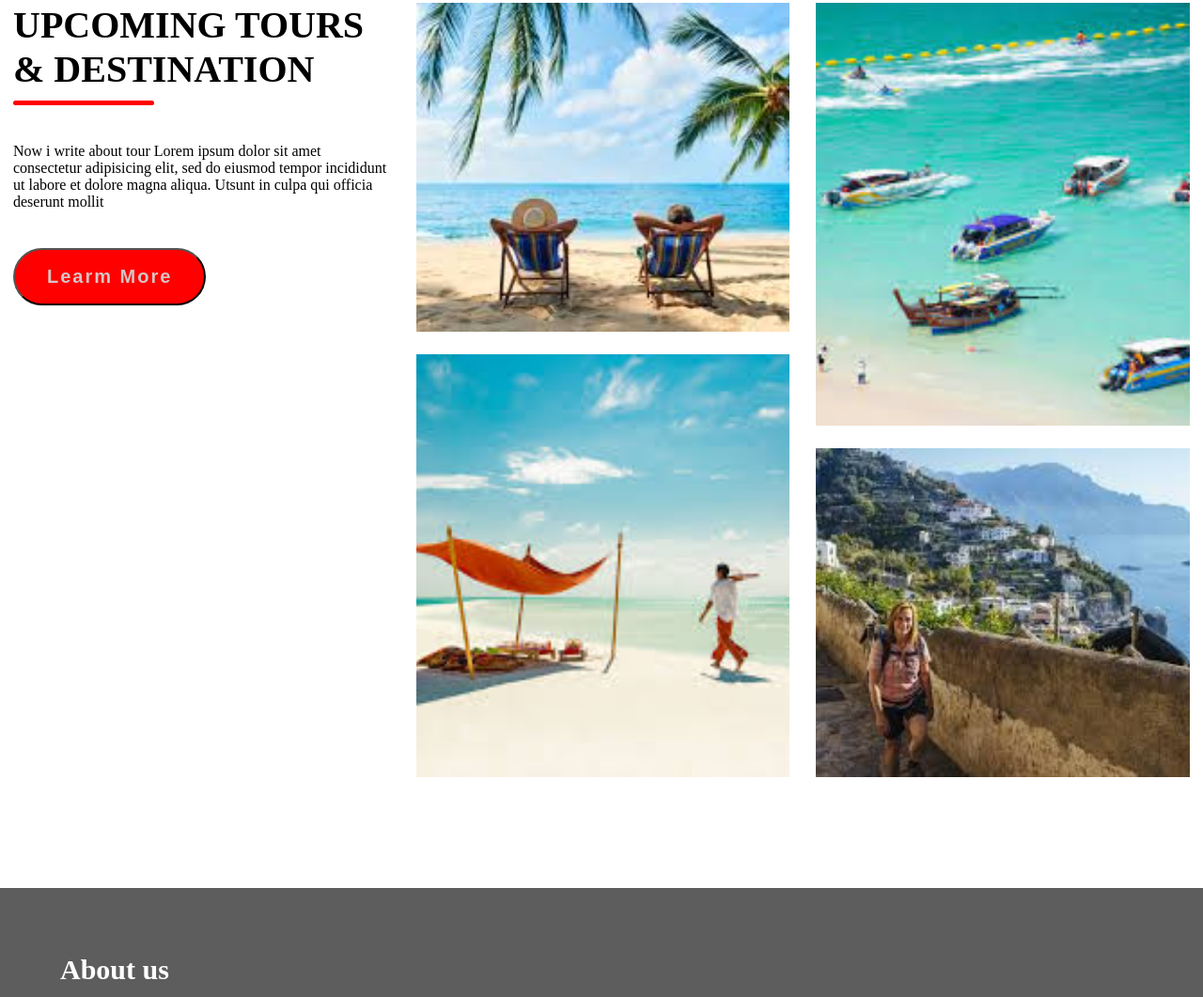
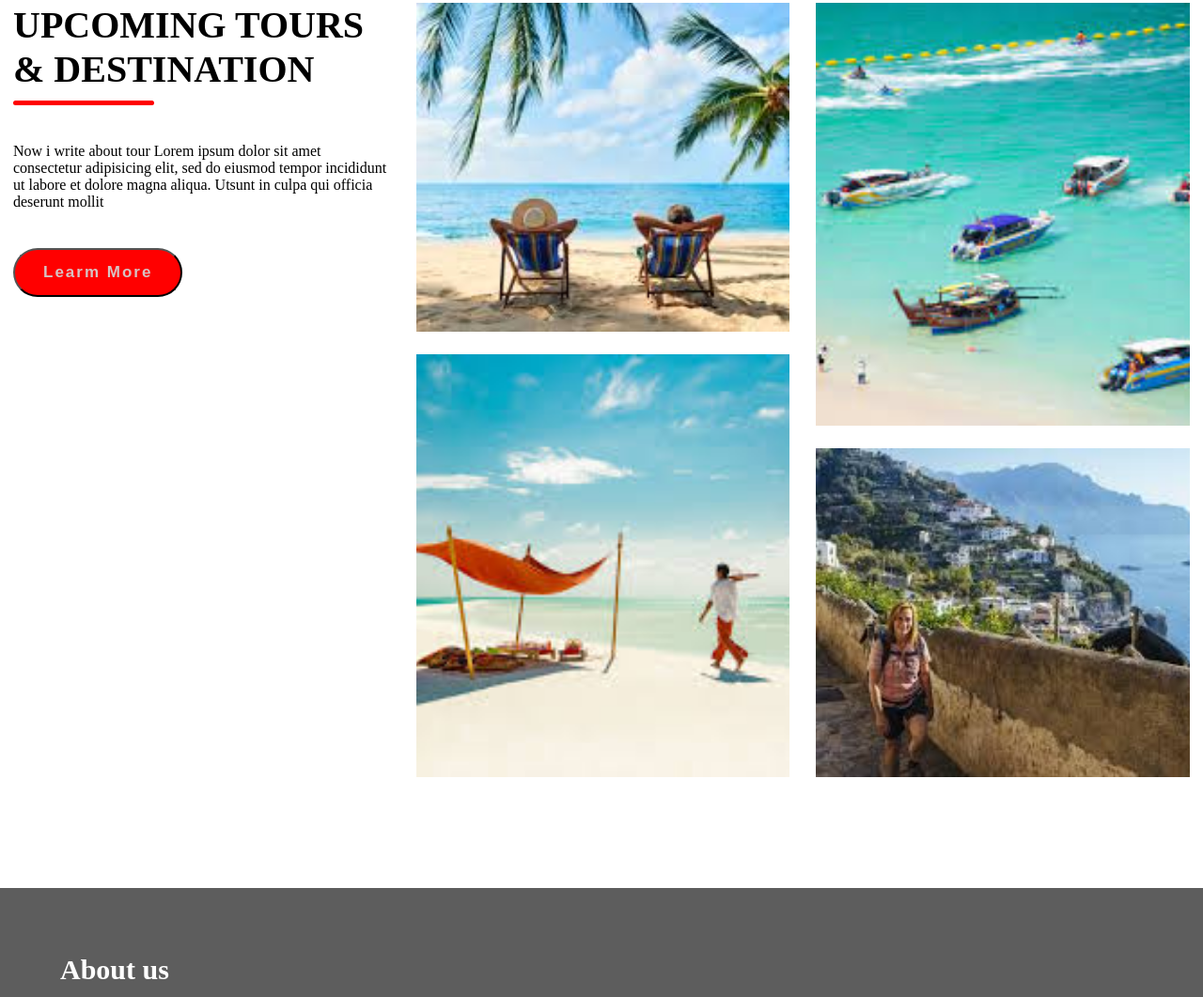
Before and after one commit to Bijoy-tech99/Outdoor-Adventure-class-5-6, a plain HTML site: page index.html in a window 1280 px wide. Shown: the part 2187-3248 px from the top of the page at 94% size. Drawn offline with Linux system fonts and the light colour scheme.

Commit message:
Add files via upload

```diff
--- a/css/style.css
+++ b/css/style.css
@@ -249,13 +249,13 @@ nav ul li a:hover{
 }
 
 .tour-item button {
-    padding: 17px 34px;
+    padding: 14px 30px;
     border-radius: 30px;
     background-color: red;
-    border-radius: 50px;
+    border-radius: 30px;
     color: rgb(215, 196, 196);
     font-weight: 600;
-    font-size: 20px;
+    font-size: 17px;
     text-transform: capitalize;
     letter-spacing: 2px;
 }
@@ -265,7 +265,6 @@ nav ul li a:hover{
     transition: 0.4s;
 }
 
-.tour-item img {}
 
 .img1 {
     height: 350px;
```
